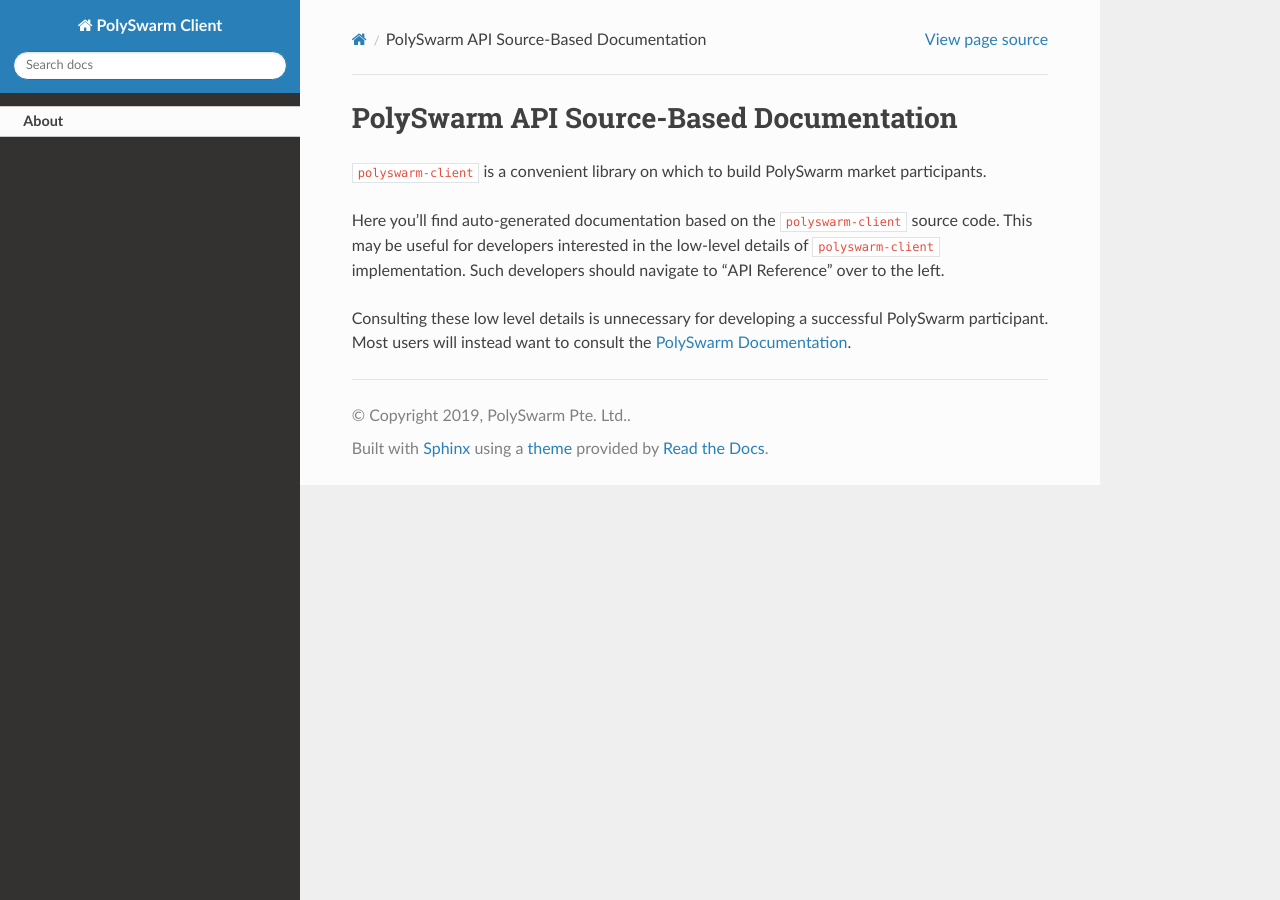
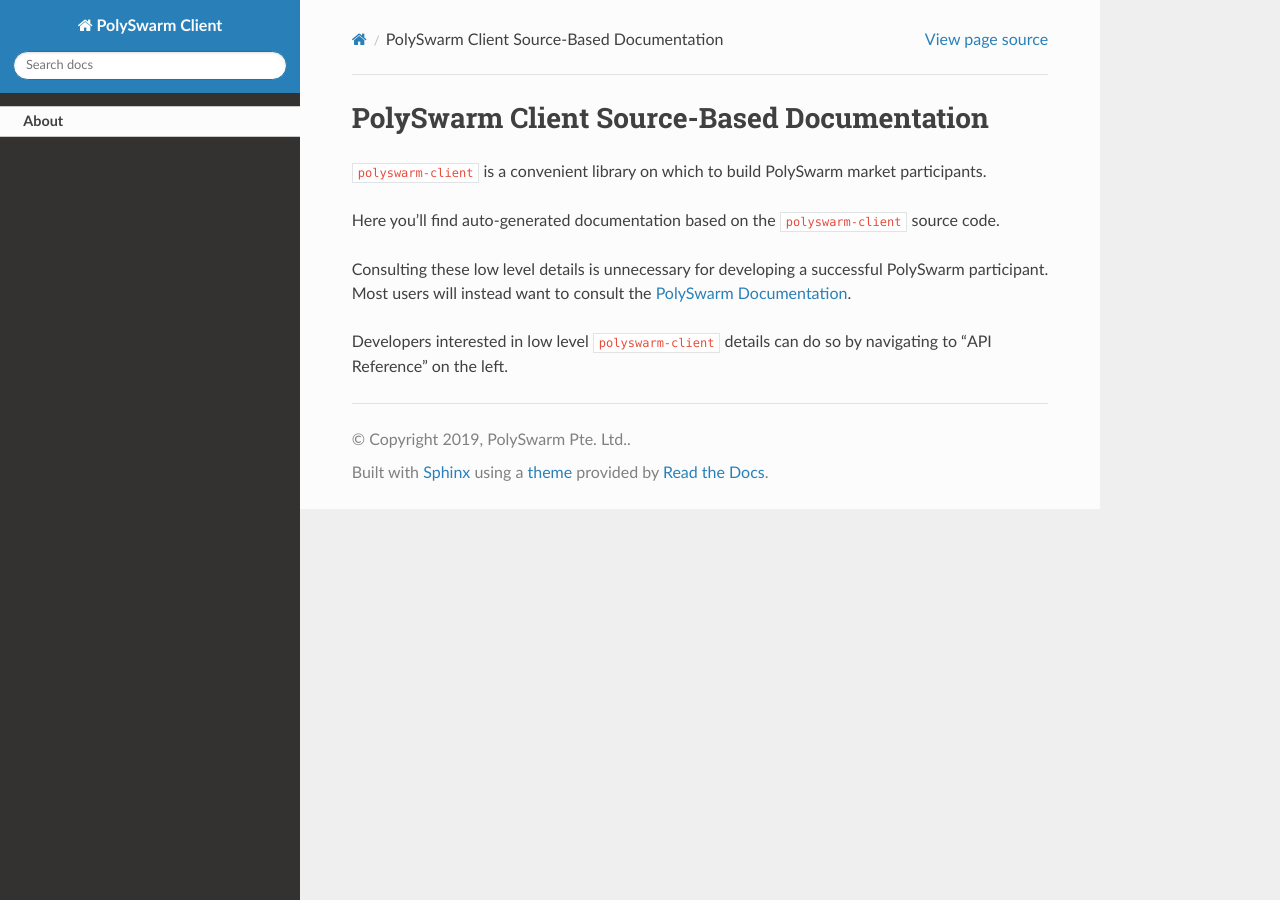
Before and after one commit to supernothing/polyswarm-client, a Sphinx documentation site: the page built from docs/index.rst, in a window 1280 px wide. Built offline with Sphinx 7.4.7 and the Read the Docs theme 2.0.0, drawn with Linux system fonts in a browser that asks for light colours.

Commit message:
address feedback

```diff
--- a/docs/conf.py
+++ b/docs/conf.py
@@ -107,7 +107,7 @@
 # -- Options for HTMLHelp output ---------------------------------------------
 
 # Output file base name for HTML help builder.
-htmlhelp_basename = 'polyswarm-doc'
+htmlhelp_basename = 'polyswarm-client-doc'
 
 
 # -- Options for LaTeX output ------------------------------------------------
--- a/docs/index.rst
+++ b/docs/index.rst
@@ -3,7 +3,7 @@
    You can adapt this file completely to your liking, but it should at least
    contain the root `toctree` directive.
 
-PolySwarm API Source-Based Documentation
+PolySwarm Client Source-Based Documentation
 ===========================================
 
 .. toctree::
@@ -15,8 +15,8 @@
 ``polyswarm-client`` is a convenient library on which to build PolySwarm market participants.
 
 Here you'll find auto-generated documentation based on the ``polyswarm-client`` source code.
-This may be useful for developers interested in the low-level details of ``polyswarm-client`` implementation.
-Such developers should navigate to "API Reference" over to the left.
 
 Consulting these low level details is unnecessary for developing a successful PolySwarm participant.
 Most users will instead want to consult the `PolySwarm Documentation <https://docs.polyswarm.io>`_.
+
+Developers interested in low level ``polyswarm-client`` details can do so by navigating to "API Reference" on the left.
```
